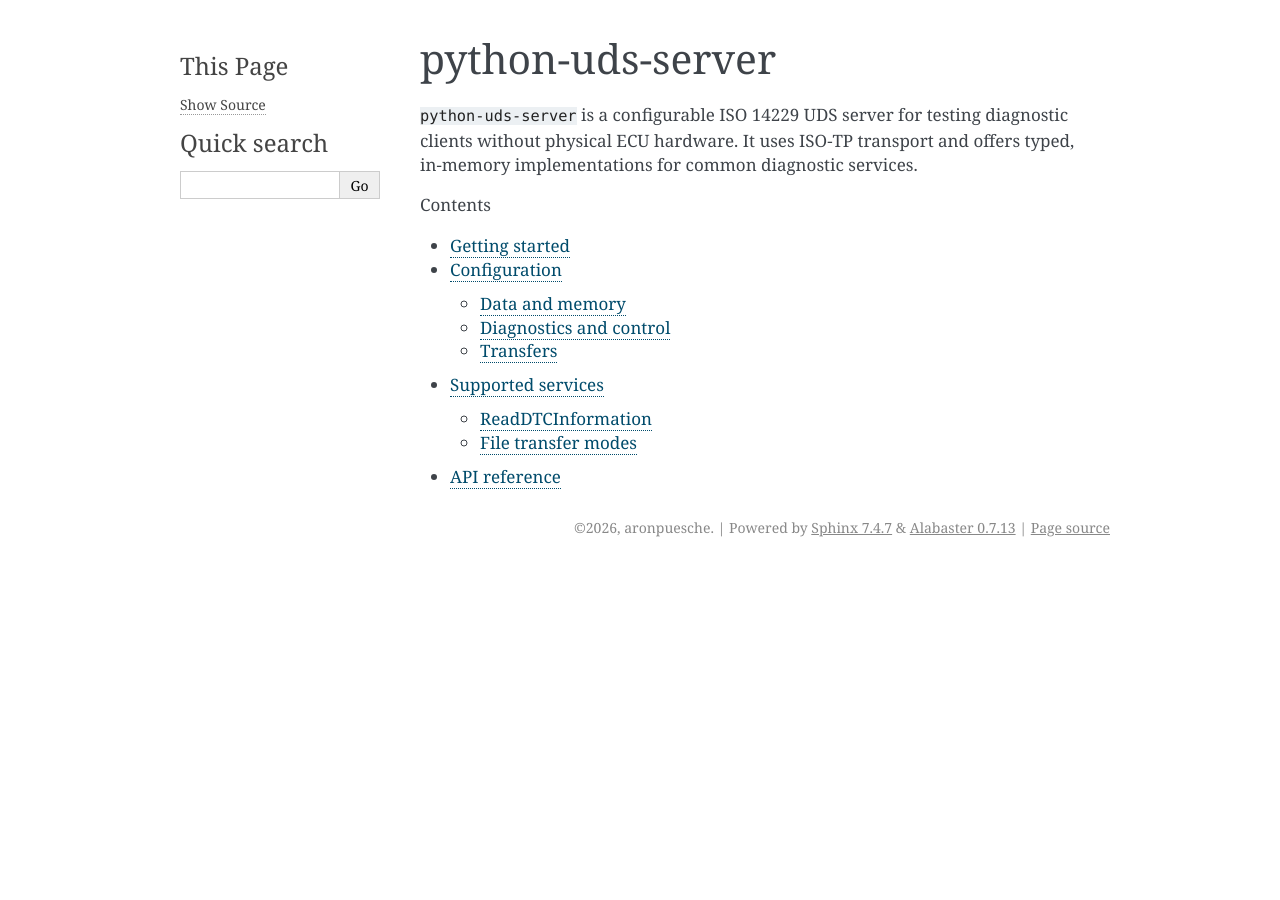
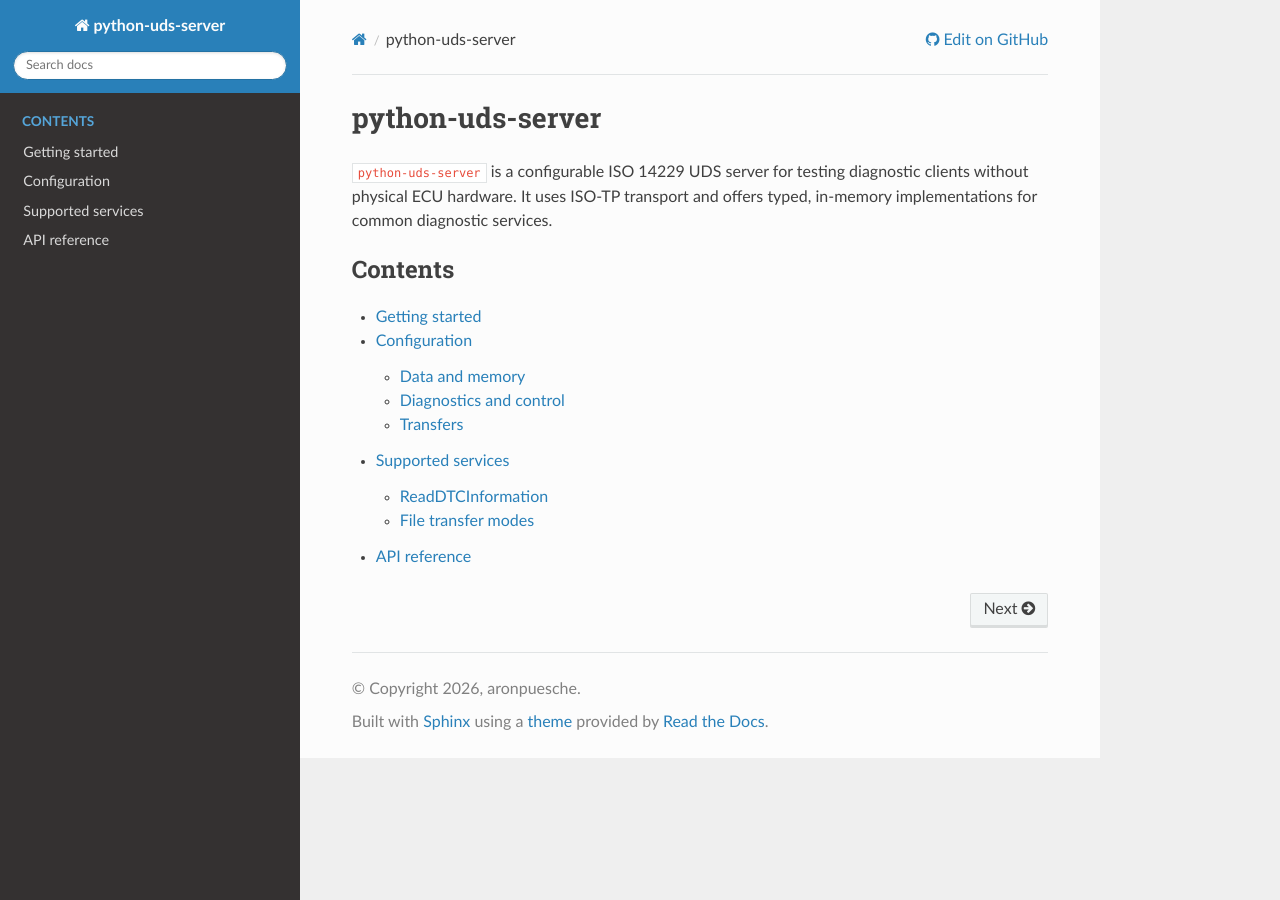
Before and after one commit to aronpuesche/python-uds-server, a Sphinx documentation site: the page built from docs/index.rst, in a window 1280 px wide. Built offline with Sphinx 7.4.7 and the Read the Docs theme 3.1.0, drawn with Linux system fonts in a browser that asks for light colours.

Commit message:
docs: improve Read the Docs theme and add documentation link

```diff
--- a/docs/conf.py
+++ b/docs/conf.py
@@ -2,8 +2,8 @@
 
 from __future__ import annotations
 
+import sys
 from pathlib import Path
-import sys
 
 sys.path.insert(0, str(Path(__file__).resolve().parents[1] / "src"))
 
@@ -15,4 +15,18 @@ release = "0.1.0"
 extensions = ["sphinx.ext.autodoc", "sphinx.ext.napoleon"]
 templates_path = ["_templates"]
 exclude_patterns = ["_build"]
-html_theme = "alabaster"
+html_theme = "sphinx_rtd_theme"
+html_theme_options = {
+    "vcs_pageview_mode": "edit",
+}
+
+# Render a source link in the page header.  It intentionally targets ``main``:
+# released documentation is immutable, whereas the corresponding source page
+# on the development branch is where a documentation correction can be made.
+html_context = {
+    "display_github": True,
+    "github_user": "aronpuesche",
+    "github_repo": "python-uds-server",
+    "github_version": "main/",
+    "conf_py_path": "/docs/",
+}
--- a/pyproject.toml
+++ b/pyproject.toml
@@ -42,6 +42,7 @@ test = [
 ]
 docs = [
   "sphinx>=7.0",
+  "sphinx-rtd-theme>=3.0",
 ]
 
 [project.urls]
```
Also changed, not shown: README.md (+5 -2 lines).
